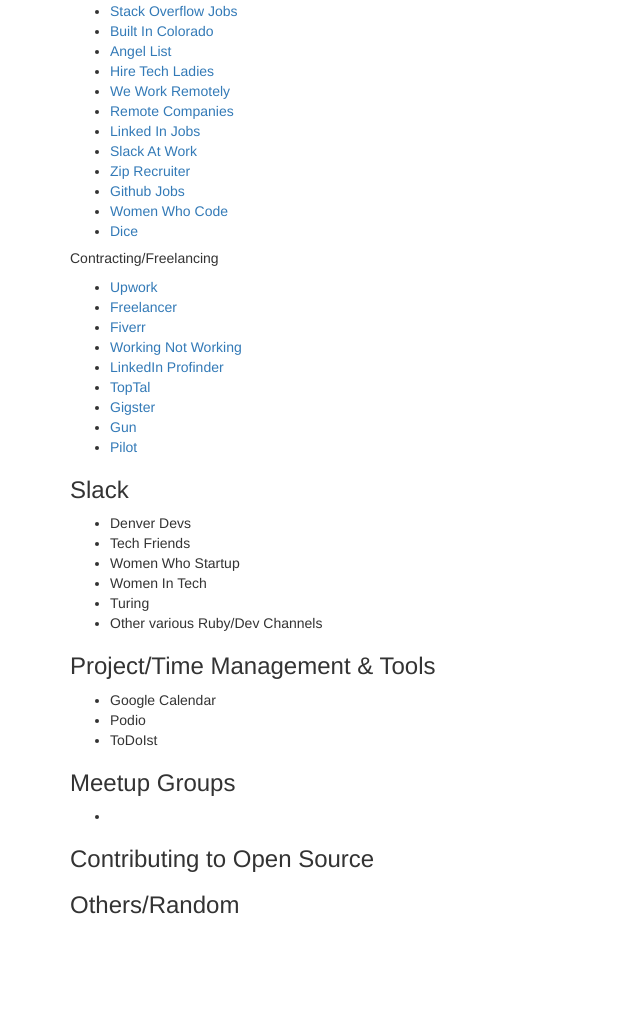
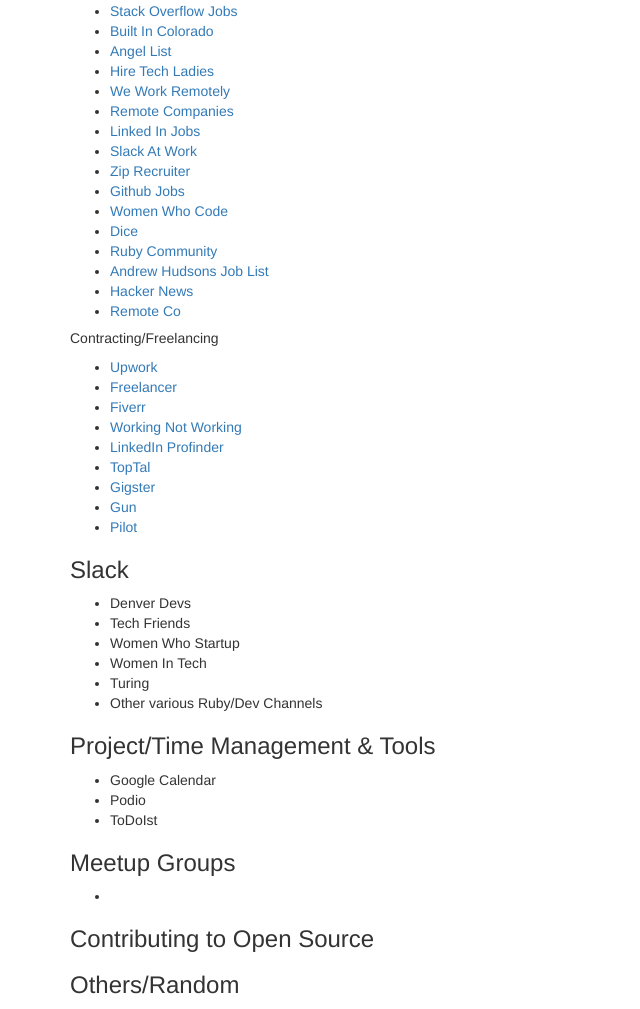
Before and after one commit to lucyfox4131/resources, a plain HTML site: page index.html in a window 1280 px wide. Shown: the part 1122-2131 px from the top of the page, without its empty margins (0-640 px from the left). Before the commit the page ends 2051 px from the top, so only its background shows below. Drawn offline with nearby package versions, Linux system fonts and the light colour scheme.

Commit message:
Add a few more resouces

```diff
--- a/index.html
+++ b/index.html
@@ -96,7 +96,7 @@
         <li><a href="http://stackoverflow.com/jobs">Stack Overflow Jobs</a></li>
         <li><a href="http://www.builtincolorado.com/jobs">Built In Colorado</a></li>
         <li><a href="https://angel.co/">Angel List</a></li>
-        <li><a href="https://www.hiretechladies.com/browse-jobs/">Hire Tech Ladies</a></li>
+        <li><a href="https://www.hiretechladies.com/jobs/">Hire Tech Ladies</a></li>
         <li><a href="https://weworkremotely.com/categories/2-programming/jobs#intro">We Work Remotely</a></li>
         <li><a href="https://github.com/jessicard/remote-jobs/blob/master/README.md">Remote Companies</a></li>
         <li><a href="https://www.linkedin.com/jobs/?trk=nav_responsive_sub_nav_jobs">Linked In Jobs</a></li>
@@ -105,6 +105,10 @@
         <li><a href="https://jobs.github.com/">Github Jobs</a></li>
         <li><a href="https://www.womenwhocode.com/jobs">Women Who Code</a></li>
         <li><a href="http://www.dice.com/">Dice</a></li>
+        <li><a href="http://www.rubycommunity.org/jobs">Ruby Community</a></li>
+        <li><a href="https://andrewhudsonsjobslist.com/">Andrew Hudsons Job List</a></li>
+        <li><a href="https://news.ycombinator.com/jobs">Hacker News</a></li>
+        <li><a href="https://remote.co/">Remote Co</a></li>
       </ul>
 
       <h5>Contracting/Freelancing</h5>
```
